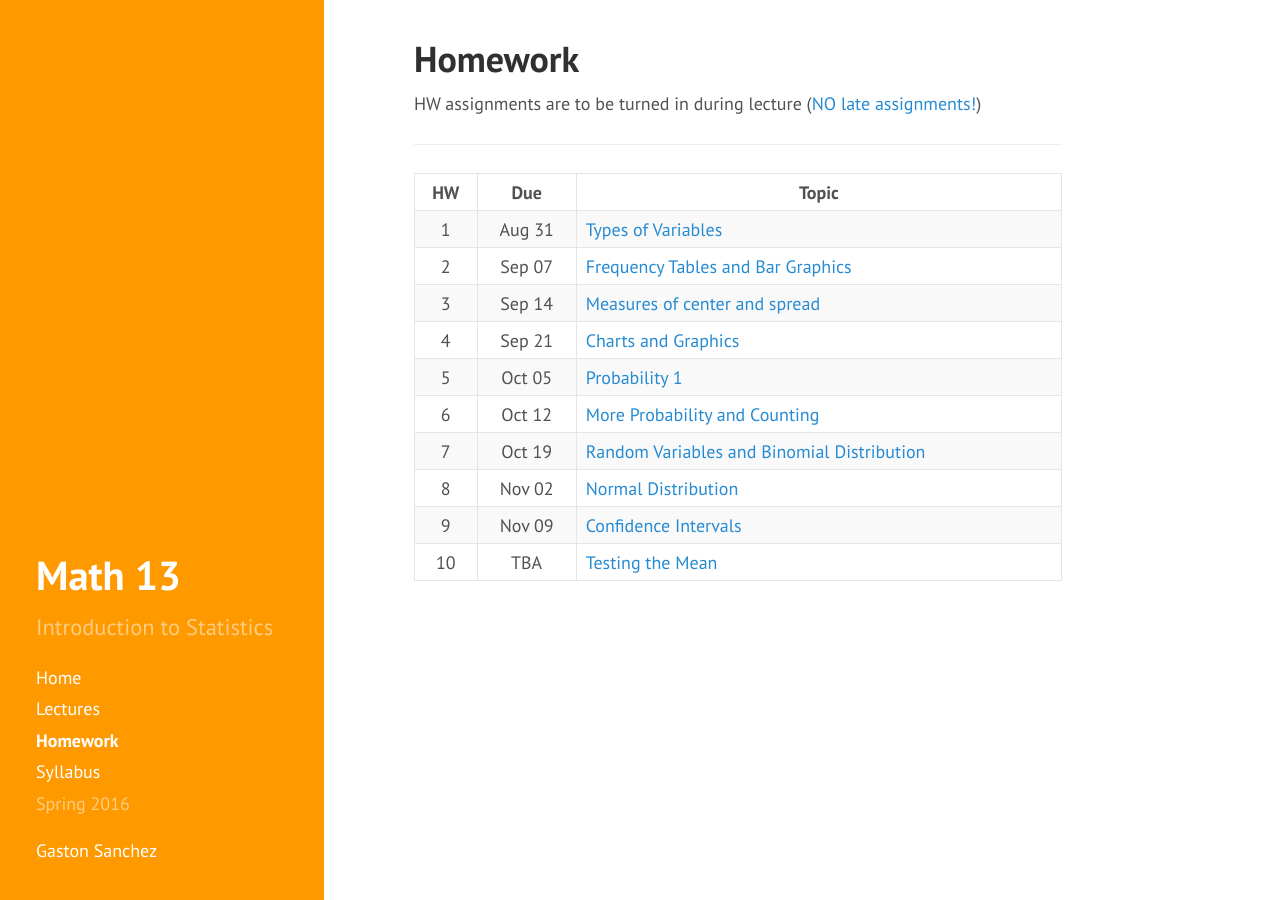
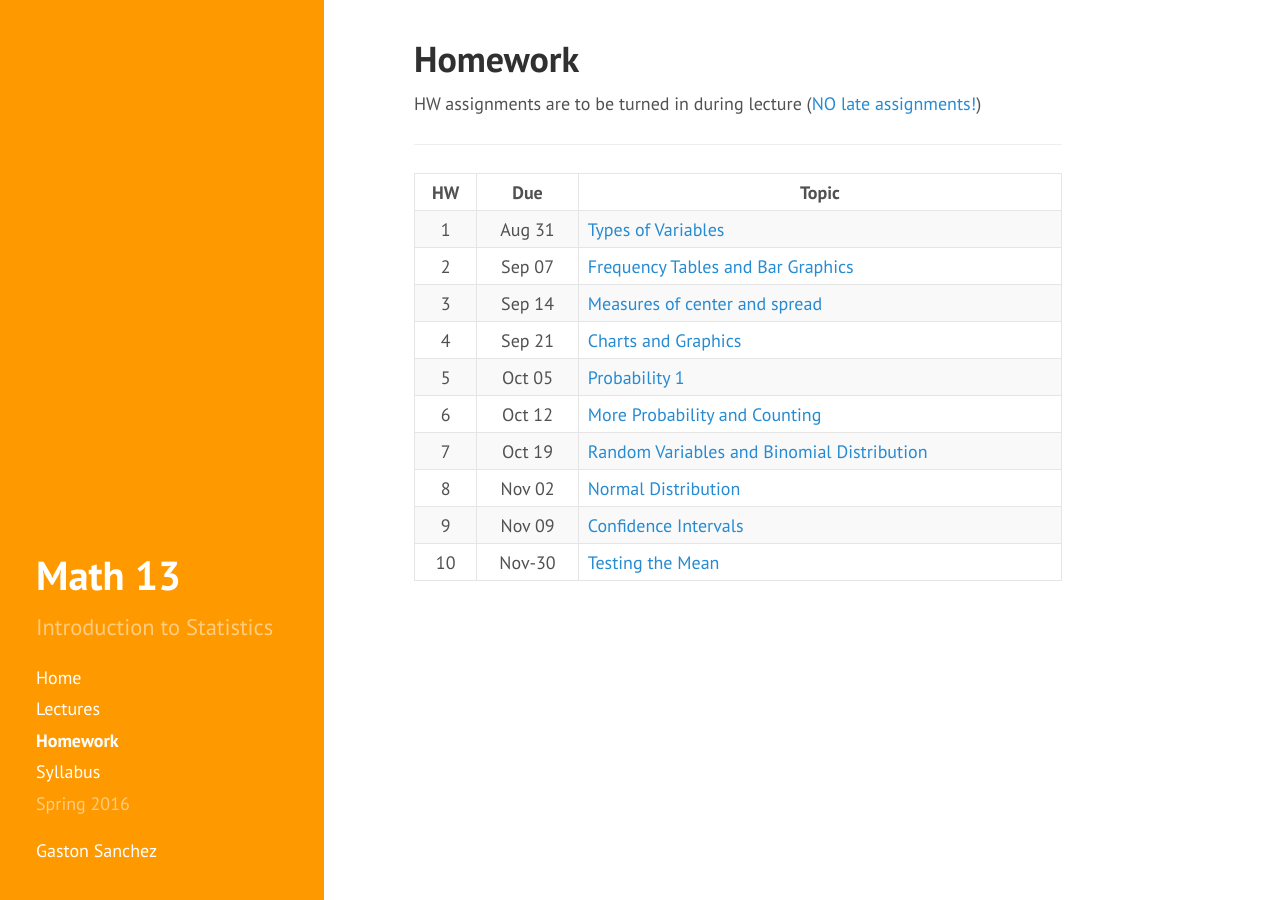
Before and after one commit to gastonstat/relic-math13, a Jekyll site: the page built from homework/index.md, in a window 1280 px wide. Built offline with Jekyll 4.4.1, drawn with Linux system fonts in a browser that asks for light colours; nearby versions of some CDN libraries.

Commit message:
hw: add due date for hw 10, fall 2016

```diff
--- a/homework/index.md
+++ b/homework/index.md
@@ -62,7 +62,7 @@
     </tr>
     <tr>
       <td align="center">10</td>
-      <td align="center">TBA</td>
+      <td align="center">Nov-30</td>
       <td><a href="math13-hw10-questions.pdf">Testing the Mean</a></td>
     </tr>
   </tbody>
```
